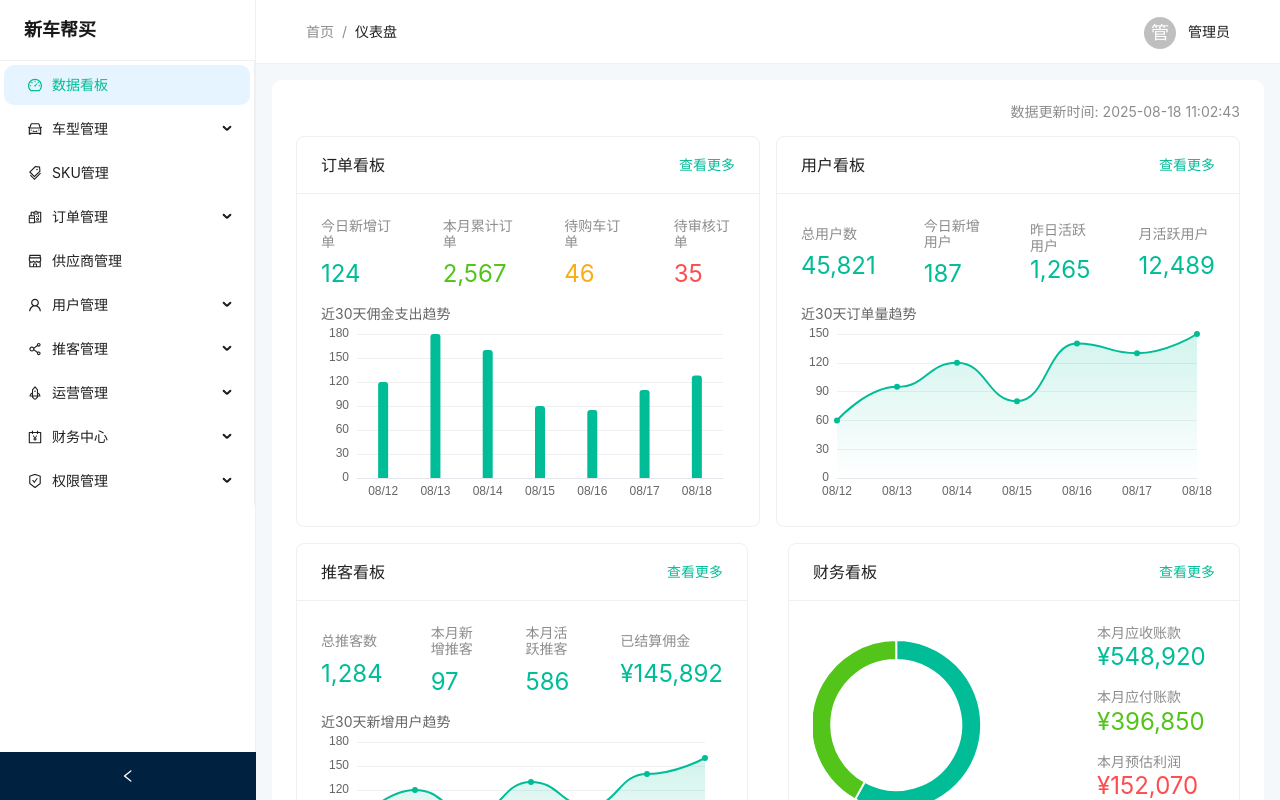
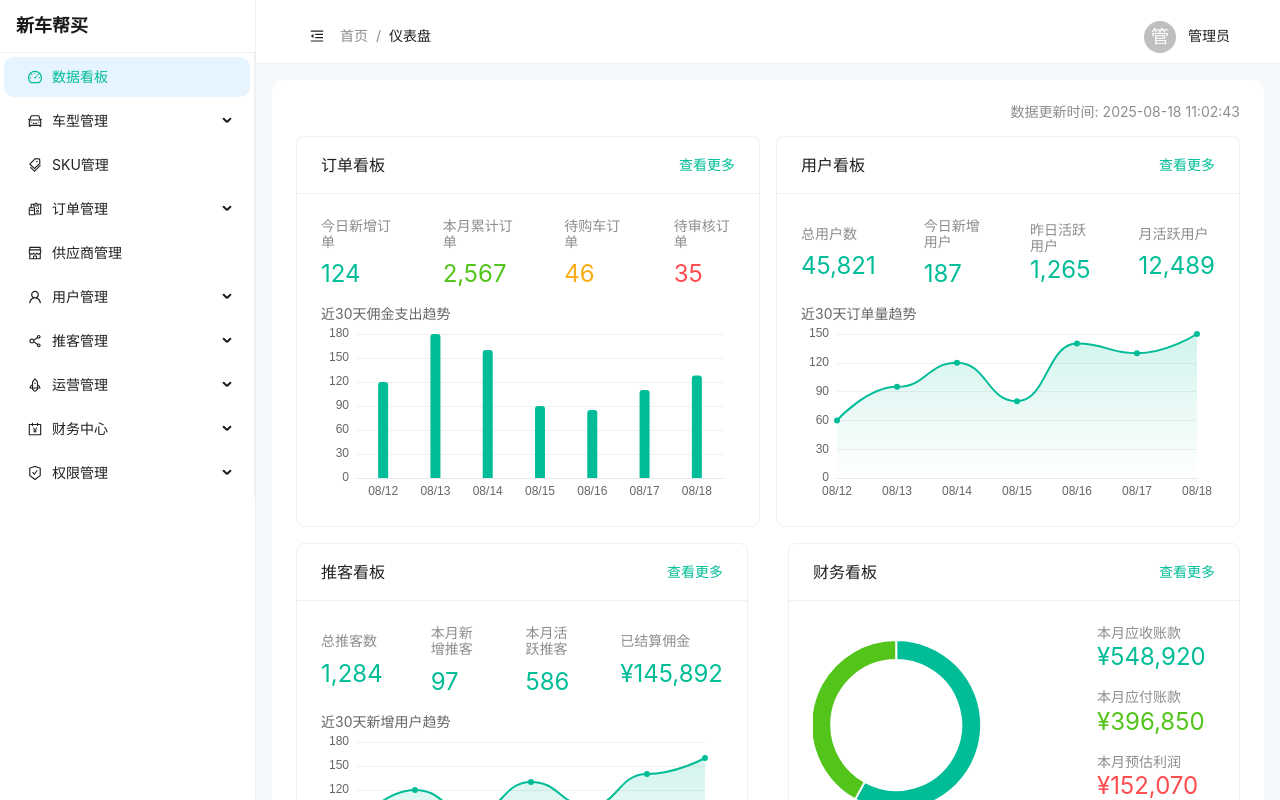
Before and after one commit to ytclili/react-admin-vite, a React (Vite) app: page / in a window 1280 px wide. Shown: the top 800 px of the page. Built offline with nearby package versions, Linux system fonts and the light colour scheme.

Commit message:
feat: init ui

```diff
--- a/src/layouts/MainLayout.tsx
+++ b/src/layouts/MainLayout.tsx
@@ -1,5 +1,6 @@
+import React from 'react'
 import { Layout, Menu, theme, Avatar, Space, Breadcrumb } from 'antd'
-import { Outlet, Link, useMatches, useLocation } from 'react-router-dom'
+import { Outlet, Link, useMatches, useLocation, useNavigate } from 'react-router-dom'
 import {
 	SettingOutlined,
 	DashboardOutlined,
@@ -12,6 +13,8 @@ import {
 	RocketOutlined,
 	AccountBookOutlined,
 	SafetyCertificateOutlined,
+    MenuFoldOutlined,
+    MenuUnfoldOutlined,
 } from '@ant-design/icons'
 import { useMemo, useState, useEffect } from 'react'
 
@@ -19,6 +22,7 @@ const { Header, Content, Sider } = Layout
 
 export const MainLayout = () => {
 	const location = useLocation()
+	const navigate = useNavigate()
 	const matches = useMatches()
 	const [openKeys, setOpenKeys] = useState<string[]>([])
 	const {
@@ -31,9 +35,24 @@ export const MainLayout = () => {
 			.map((m, idx) => {
 				const handle = (m as any).handle as { breadcrumb?: string } | undefined
 				const pathname = (m as any).pathname as string | undefined
-				return { title: handle!.breadcrumb!, key: `${pathname || idx}` }
-			}) as { title: string; key: string }[]
-	}, [matches])
+				const isLast = idx === (matches as any[]).filter(m => (m as any).handle?.breadcrumb).length - 1
+
+				return {
+					title: isLast ? (
+						<span className="text-black/88">{handle!.breadcrumb!}</span>
+					) : (
+						<button
+							className="text-[#00BD97] hover:text-[#00A085] transition-colors cursor-pointer"
+							onClick={() => navigate(pathname || '/')}
+						>
+							{handle!.breadcrumb!}
+						</button>
+					),
+					key: `${pathname || idx}`,
+					pathname: pathname || '/'
+				}
+			}) as { title: React.ReactNode; key: string; pathname: string }[]
+	}, [matches, navigate])
 
 	// Calculate selected keys and open keys for menu
 	const { selectedKeys, defaultOpenKeys } = useMemo(() => {
@@ -114,17 +133,33 @@ export const MainLayout = () => {
 				collapsible
 				collapsed={collapsed}
 				onCollapse={(val) => setCollapsed(val)}
-				style={{ background: '#FFFFFF', borderRight: '1px solid #F0F0F0' }}
+				trigger={null}
+				style={{
+					background: '#FFFFFF',
+					borderRight: '1px solid #F0F0F0',
+					position: 'fixed',
+					top: 0,
+					bottom: 0,
+					left: 0,
+					zIndex: 100,
+					overflowY: 'auto',
+				}}
 			>
-				<div className="px-6 py-4 border-b border-[#F0F0F0] bg-white">
-					<div className="text-lg font-semibold text-black/90">新车帮买</div>
+				<div className="px-4 py-3 border-b border-[#F0F0F0] bg-white">
+					{collapsed ? (
+						<div className="h-10 flex items-center justify-center">
+							<div className="w-8 h-8 rounded-md bg-[#00BD97] text-white text-sm flex items-center justify-center leading-none">车</div>
+						</div>
+					) : (
+						<div className="text-lg font-semibold text-black/90">新车帮买</div>
+					)}
 				</div>
 				<Menu
 					theme="light"
 					mode="inline"
 					selectedKeys={selectedKeys}
 					openKeys={openKeys}
-					onOpenChange={setOpenKeys}
+					onOpenChange={(keys) => setOpenKeys(keys as string[])}
 					items={[
 						{ key: 'dashboard', icon: <DashboardOutlined />, label: <Link to="/">数据看板</Link> },
 						{
@@ -207,17 +242,27 @@ export const MainLayout = () => {
 					]}
 				/>
 			</Sider>
-			<Layout>
-				<Header style={{ background: '#FFFFFF', borderBottom: '1px solid #F0F0F0' }} className="px-6">
+			{/* push content to the right of fixed sider */}
+			<Layout style={{ marginLeft: collapsed ? 64 : 256, height: '100vh', display: 'flex', flexDirection: 'column', overflow: 'hidden' }}>
+				<Header style={{ background: '#FFFFFF', borderBottom: '1px solid #F0F0F0', position: 'sticky', top: 0, zIndex: 10 }} className="px-4">
 					<div className="flex items-center justify-between">
-						<Breadcrumb items={breadcrumbItems} />
+						<div className="flex items-center gap-3">
+							<button
+								className="p-1 rounded hover:bg-gray-100 transition-colors text-black/65"
+								onClick={() => setCollapsed(!collapsed)}
+								aria-label={collapsed ? '展开侧边栏' : '收起侧边栏'}
+							>
+								{collapsed ? <MenuUnfoldOutlined /> : <MenuFoldOutlined />}
+							</button>
+							<Breadcrumb items={breadcrumbItems} />
+						</div>
 						<Space size={12}>
 							<Avatar size={32}>管</Avatar>
 							<span className="text-black/88">管理员</span>
 						</Space>
 					</div>
 				</Header>
-				<Content style={{ margin: 0, background: '#F5F8FA' }}>
+				<Content style={{ margin: 0, background: '#F5F8FA', flex: 1, overflow: 'auto' }}>
 					<div
 						style={{ margin: '16px', padding: 24, minHeight: 360, background: colorBgContainer, borderRadius: borderRadiusLG }}
 					>
```
